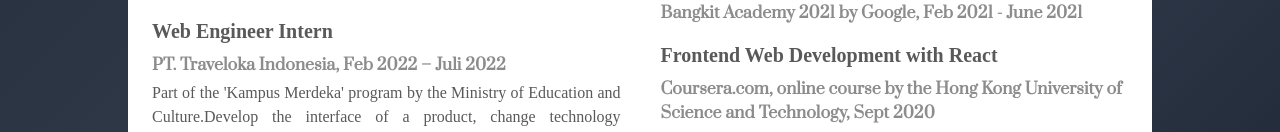
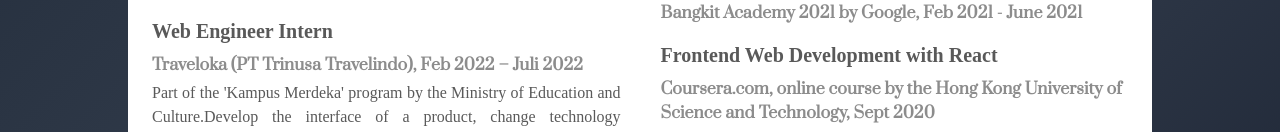
Before and after one commit to ahmadnzr/portfolio, a Next.js app: page / in a window 1280 px wide. Shown: the part 511-643 px from the top of the page. Built offline with nearby package versions, Linux system fonts and the light colour scheme.

Commit message:
Update page.tsx

```diff
--- a/src/app/page.tsx
+++ b/src/app/page.tsx
@@ -15,7 +15,7 @@ const listExperience: (BlockArticleInterface & { id: React.Key })[] = [
   {
     id: 4,
     title: 'Web Engineer Intern',
-    subTitle: 'PT. Traveloka Indonesia, Feb 2022 – Juli 2022',
+    subTitle: 'Traveloka (PT Trinusa Travelindo), Feb 2022 – Juli 2022',
     description: `Part of the 'Kampus Merdeka' program by the Ministry of Education and Culture.Develop the interface of a product, change technology implementations, Refactor the application, work across teams, create reports, create documentation, create unit testing and integration testing, etc.`,
   },
   {
```
